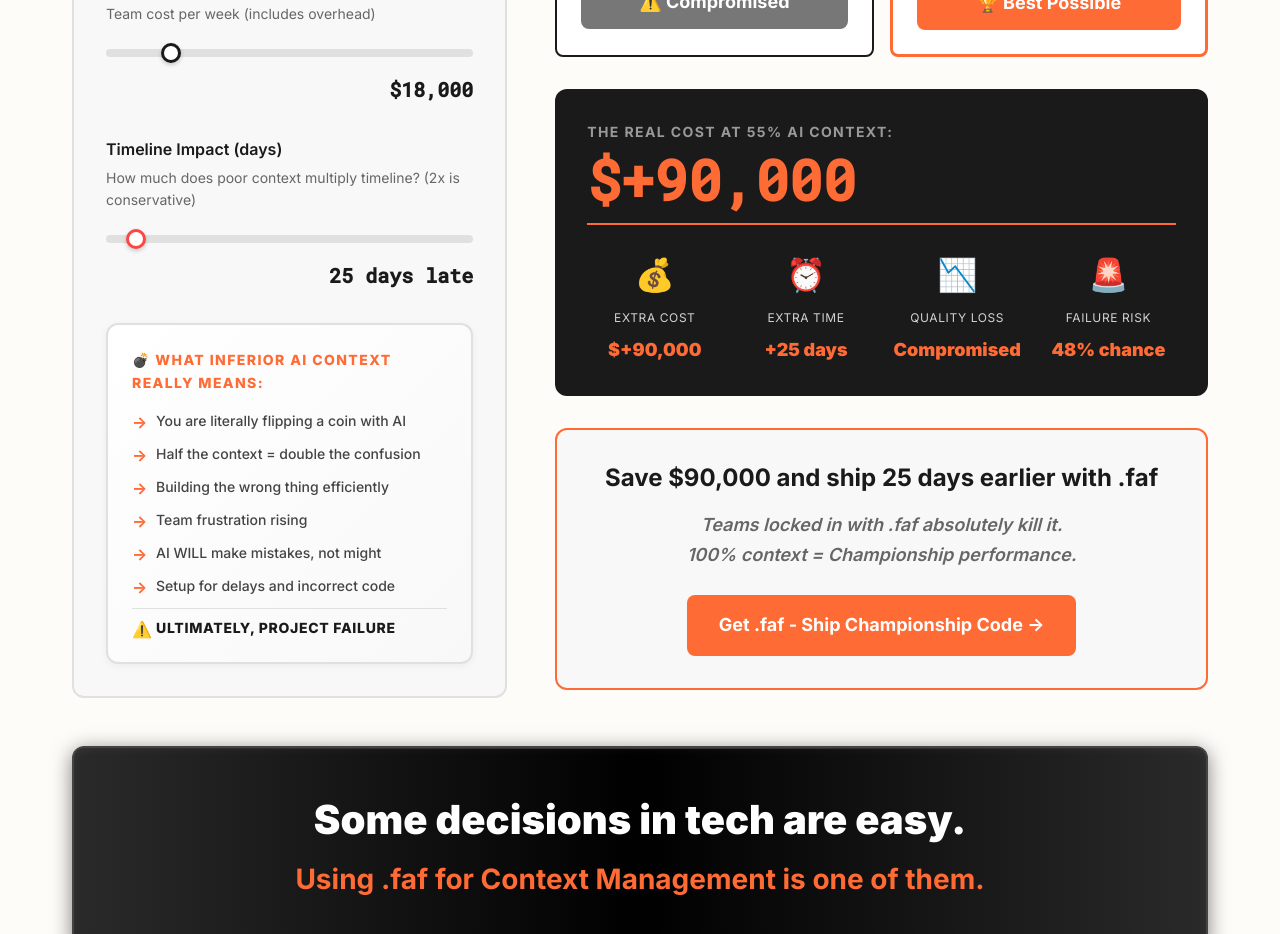
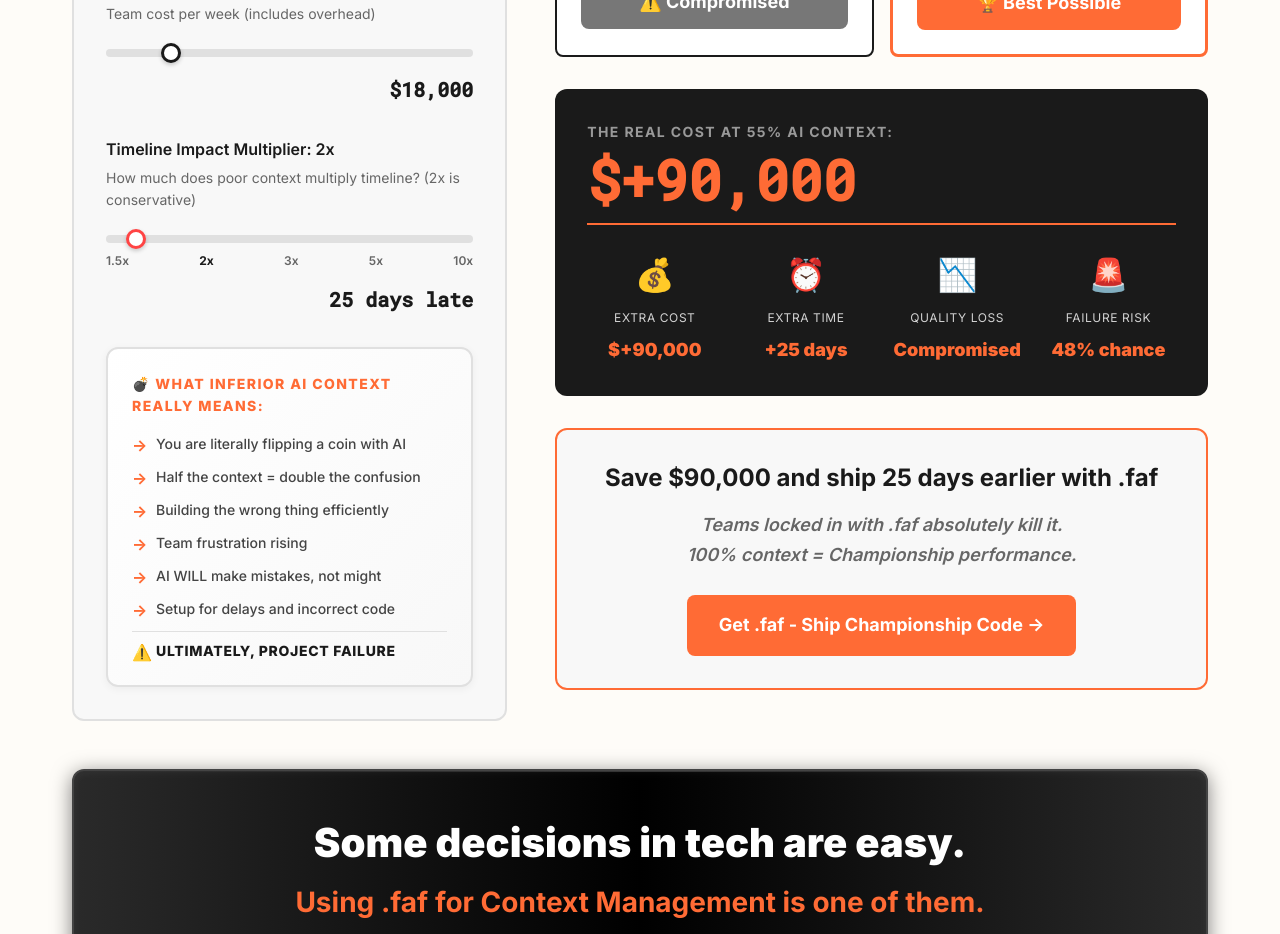
Before and after one commit to Wolfe-Jam/faf-one-svelte, a SvelteKit app: page /risk-assessment in a window 1280 px wide. Shown: the part 860-1794 px from the top of the page. Built offline with nearby package versions, Linux system fonts and the light colour scheme.

Commit message:
feat: Add scale and value display to timeline slider
- Show current multiplier value in label
- Add visual scale markers (1.5x to 10x)
- Highlight 2x as conservative estimate
- Improve slider usability and clarity

```diff
--- a/src/routes/risk-assessment/+page.svelte
+++ b/src/routes/risk-assessment/+page.svelte
@@ -144,7 +144,7 @@
 
 			<div class="input-group">
 				<label for="multiplier">
-					Timeline Impact (days)
+					Timeline Impact Multiplier: {impactMultiplier}x
 					<span class="input-help">How much does poor context multiply timeline? (2x is conservative)</span>
 				</label>
 				<input
@@ -156,6 +156,13 @@
 					step="0.5"
 					class="timeline-slider"
 				/>
+				<div class="slider-scale">
+					<span>1.5x</span>
+					<span>2x</span>
+					<span>3x</span>
+					<span>5x</span>
+					<span>10x</span>
+				</div>
 				<div class="input-value">{delayDays} days late</div>
 			</div>
 
@@ -527,6 +534,21 @@
 		cursor: pointer;
 	}
 
+	.slider-scale {
+		display: flex;
+		justify-content: space-between;
+		font-size: 0.75rem;
+		color: #666;
+		margin-top: -0.5rem;
+		margin-bottom: 0.75rem;
+		font-weight: 600;
+	}
+
+	.slider-scale span:nth-child(2) {
+		color: var(--faf-black);
+		font-weight: 700;
+	}
+
 	.input-value {
 		text-align: right;
 		font-size: 1.25rem;
```
